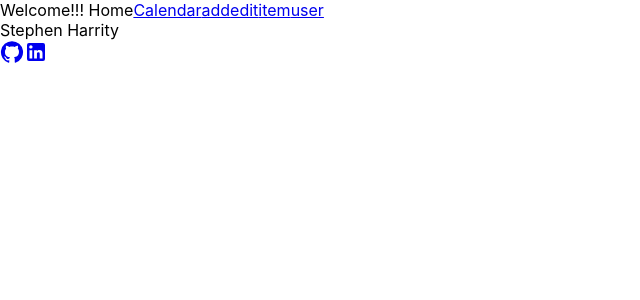
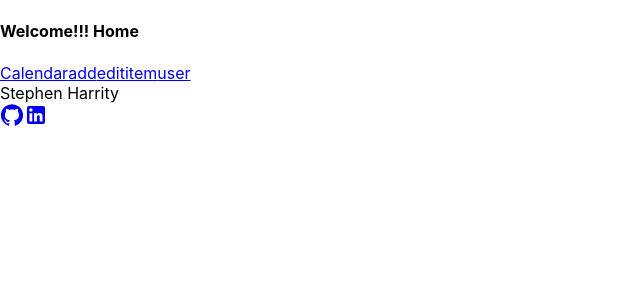
Before and after one commit to sjh401/Routine, a React (Create React App) app in the folder client/: page /home in a window 1280 px wide. Shown: the top 300 px of the page, without its empty margins (0-640 px from the left). Built offline with nearby package versions, Linux system fonts and the light colour scheme; no server answers.

Commit message:
file structure

```diff
--- a/client/src/App.js
+++ b/client/src/App.js
@@ -2,8 +2,8 @@ import { useEffect, useState } from "react";
 import { Route, Routes, useNavigate } from "react-router-dom";
 import Layout from "./components/layout/Layout";
 import Container from "./container/Container";
-import Login from "./screens/Login"
-import Register from "./screens/Register";
+import Login from "./screens/user/Login"
+import Register from "./screens/user/Register";
 import { loginUser, registerUser, removeToken, verifyUser } from "./services/auth";
 
 
--- a/client/src/screens/Home.jsx
+++ /dev/null
@@ -1,16 +0,0 @@
-import React from 'react';
-import { Link } from 'react-router-dom';
-
-export default function Home(props) {
-  const { currentUser, allItems } = props;
-
-  return <div>
-      Welcome!!! Home
-      {currentUser?.first_name}
-      <Link to='/calendar'>Calendar</Link>
-      <Link to='/add'>add</Link>
-      <Link to='/item/:id'>edit</Link>
-      <Link to='/item'>item</Link>
-      <Link to='/user'>user</Link>
-  </div>;
-}
--- /dev/null
+++ b/client/src/screens/home/Home.css
@@ -0,0 +1,4 @@
+.flex-row-wrap {
+    display: flex;
+    flex-flow: row wrap;
+}
--- /dev/null
+++ b/client/src/screens/home/Home.jsx
@@ -0,0 +1,25 @@
+import React from 'react';
+import { Link } from 'react-router-dom';
+
+export default function Home(props) {
+  const { currentUser, allItems } = props;
+
+  return (
+  <>
+      <div className='flex-row-wrap'>
+        <h4>
+          Welcome!!! Home
+        </h4>
+        {currentUser?.first_name}
+        <Link to='/calendar'>Calendar</Link>
+        <Link to='/add'>add</Link>
+        <Link to='/item/:id'>edit</Link>
+        <Link to='/item'>item</Link>
+        <Link to='/user'>user</Link>
+      </div>
+      <div className='flex-row-wrap'>
+
+      </div>
+  </>
+  )
+}
```
Also changed, not shown: client/src/container/Container.jsx (+10 -7 lines), client/src/screens/calendar/Calendar.jsx (renamed from client/src/screens/Calendar.jsx), client/src/screens/item/ItemAdd.jsx (renamed from client/src/screens/ItemAdd.jsx), client/src/screens/item/ItemDetail.jsx (renamed from client/src/screens/ItemDetail.jsx), client/src/screens/item/ItemEdit.jsx (renamed from client/src/screens/ItemEdit.jsx), client/src/screens/user/Login.jsx (renamed from client/src/screens/Login.jsx), client/src/screens/user/Register.jsx (renamed from client/src/screens/Register.jsx), client/src/screens/user/User.jsx (renamed from client/src/screens/User.jsx).
